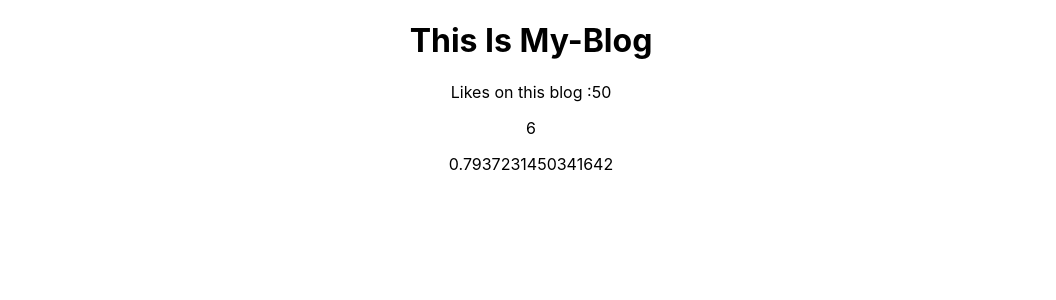
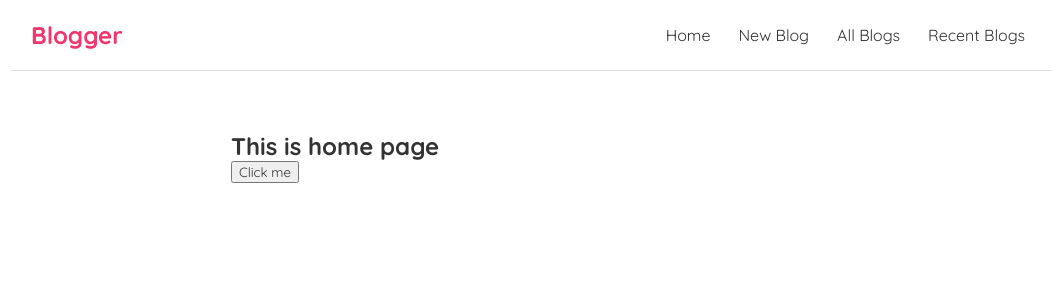
Before and after one commit to AbhishekBonageri-75/myblog, a React (Create React App) app: page / in a window 1280 px wide. Shown: the top 300 px of the page, without its empty margins (109-1165 px from the left). Built offline with nearby package versions, Linux system fonts and the light colour scheme.

Commit message:
styles and passing data to another function (onClick for button )

```diff
--- a/src/App.css
+++ /dev/null
@@ -1,38 +0,0 @@
-.App {
-  text-align: center;
-}
-
-.App-logo {
-  height: 40vmin;
-  pointer-events: none;
-}
-
-@media (prefers-reduced-motion: no-preference) {
-  .App-logo {
-    animation: App-logo-spin infinite 20s linear;
-  }
-}
-
-.App-header {
-  background-color: #282c34;
-  min-height: 100vh;
-  display: flex;
-  flex-direction: column;
-  align-items: center;
-  justify-content: center;
-  font-size: calc(10px + 2vmin);
-  color: white;
-}
-
-.App-link {
-  color: #61dafb;
-}
-
-@keyframes App-logo-spin {
-  from {
-    transform: rotate(0deg);
-  }
-  to {
-    transform: rotate(360deg);
-  }
-}
--- a/src/App.js
+++ b/src/App.js
@@ -1,19 +1,17 @@
+import React from 'react';
 
-import './App.css';
+import Navbar from './components/Navbar';
+import Home from './components/Home';
+
 
 function App() {
 
-  const title = "This Is My-Blog";//dynamic data thats to be displayed
-  const likes = 50 ;
-
-
   return (
     <div className="App">
-      <h1 className="trial">{title}</h1> {/* inside jsx, the variables have to be put in { } inorder for it to be displayed */}
-      <p>Likes on this blog :{likes}</p> {/* Note , here the value for like is an integer, but react converts it to String before rendering */}
-      {/* ideally , Valid javascript inside the '{ }'  is also a valid way . Example :*/}
-      <p>{1+5}</p>
-      <p>{Math.random()}</p>{/* this produces random numbers on every refresh */}
+      <Navbar/>
+      <div className="content">
+        <Home/>
+      </div>
     </div>
   );
 }
--- /dev/null
+++ b/src/components/Home.jsx
@@ -0,0 +1,18 @@
+import React from "react";
+const Home = () => {
+
+    function sayHello(name) {
+        alert("Hello "+name);
+    }
+
+
+    return (
+        <div className="homeContent">
+            <h2> This is home page</h2>
+            <button  onClick={() =>sayHello("Abhishek")}>Click me</button> {/* passing the data to another function on button click  */}
+
+        </div>
+     );
+}
+
+export default Home;
--- /dev/null
+++ b/src/components/Navbar.jsx
@@ -0,0 +1,17 @@
+import React from 'react';
+
+const Navbar = () => {
+    return (
+        <nav className="navbar">
+            <h1>Blogger</h1>
+            <div className="links">
+                <a href="/">Home</a>
+                <a href="/create">New Blog</a>
+                <a href="/allblogs">All Blogs</a>
+                <a href="/recentblogs">Recent Blogs</a>
+            </div>
+        </nav>
+    );
+}
+
+export default Navbar ;
--- a/src/index.css
+++ b/src/index.css
@@ -1,13 +1,35 @@
-body {
+@import url("https://fonts.googleapis.com/css2?family=Quicksand:wght@300;400;500;600;700&display=swap");
+
+/* base styles */
+* {
   margin: 0;
-  font-family: -apple-system, BlinkMacSystemFont, 'Segoe UI', 'Roboto', 'Oxygen',
-    'Ubuntu', 'Cantarell', 'Fira Sans', 'Droid Sans', 'Helvetica Neue',
-    sans-serif;
-  -webkit-font-smoothing: antialiased;
-  -moz-osx-font-smoothing: grayscale;
+  font-family: "Quicksand";
+  color: #333;
 }
-
-code {
-  font-family: source-code-pro, Menlo, Monaco, Consolas, 'Courier New',
-    monospace;
+.navbar {
+  padding: 20px;
+  display: flex;
+  align-items: center;
+  max-width: 1000px;
+  margin: 0 auto;
+  border-bottom: 1px solid #dfdbdb;
 }
+.navbar h1 {
+  color: #f1356d;
+}
+.navbar .links {
+  margin-left: auto;
+}
+.navbar a {
+  margin-left: 16px;
+  text-decoration: none;
+  padding: 6px;
+}
+.navbar a:hover {
+  color: #f1356d;
+}
+.content {
+  max-width: 600px;
+  margin: 40px auto;
+  padding: 20px;
+}
```
